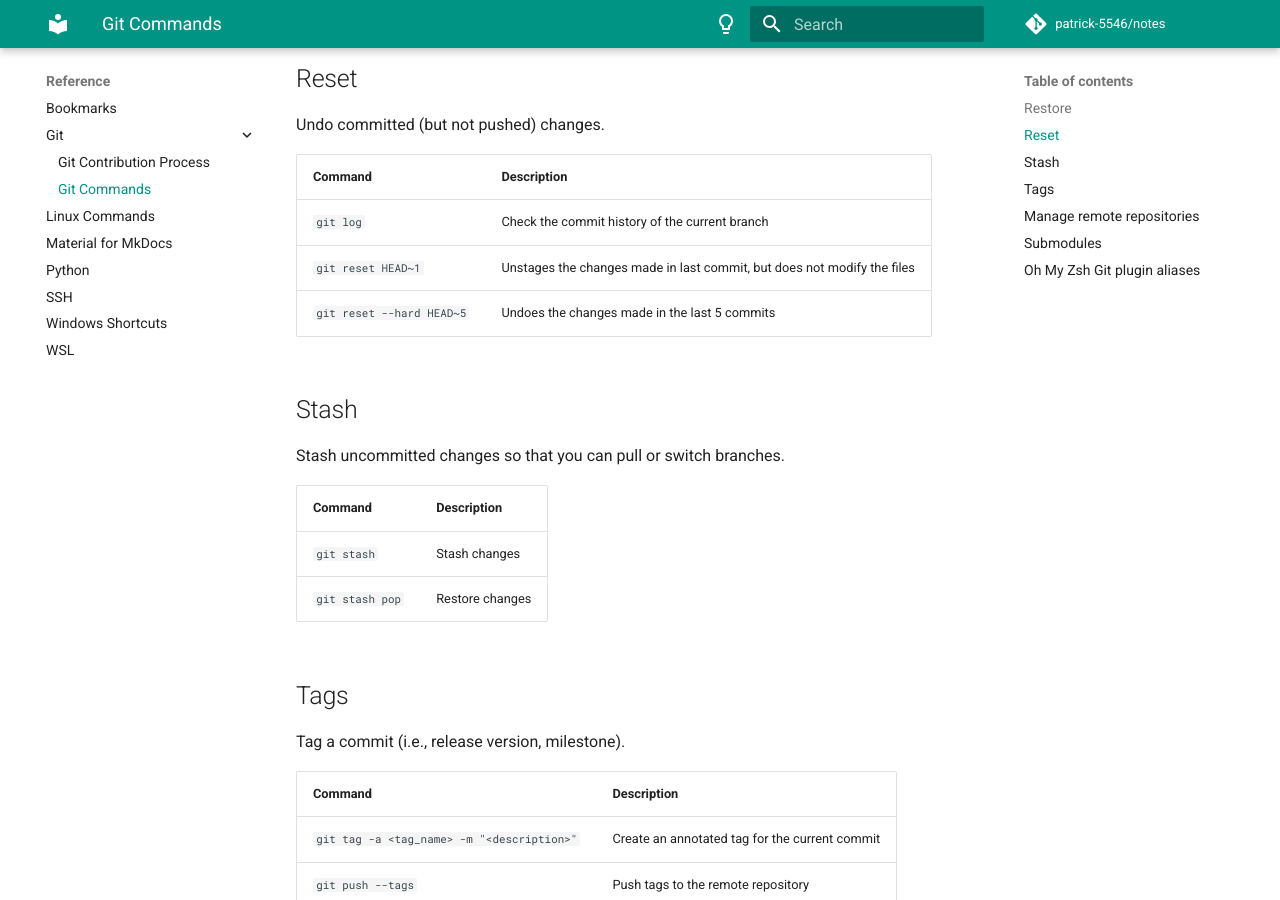
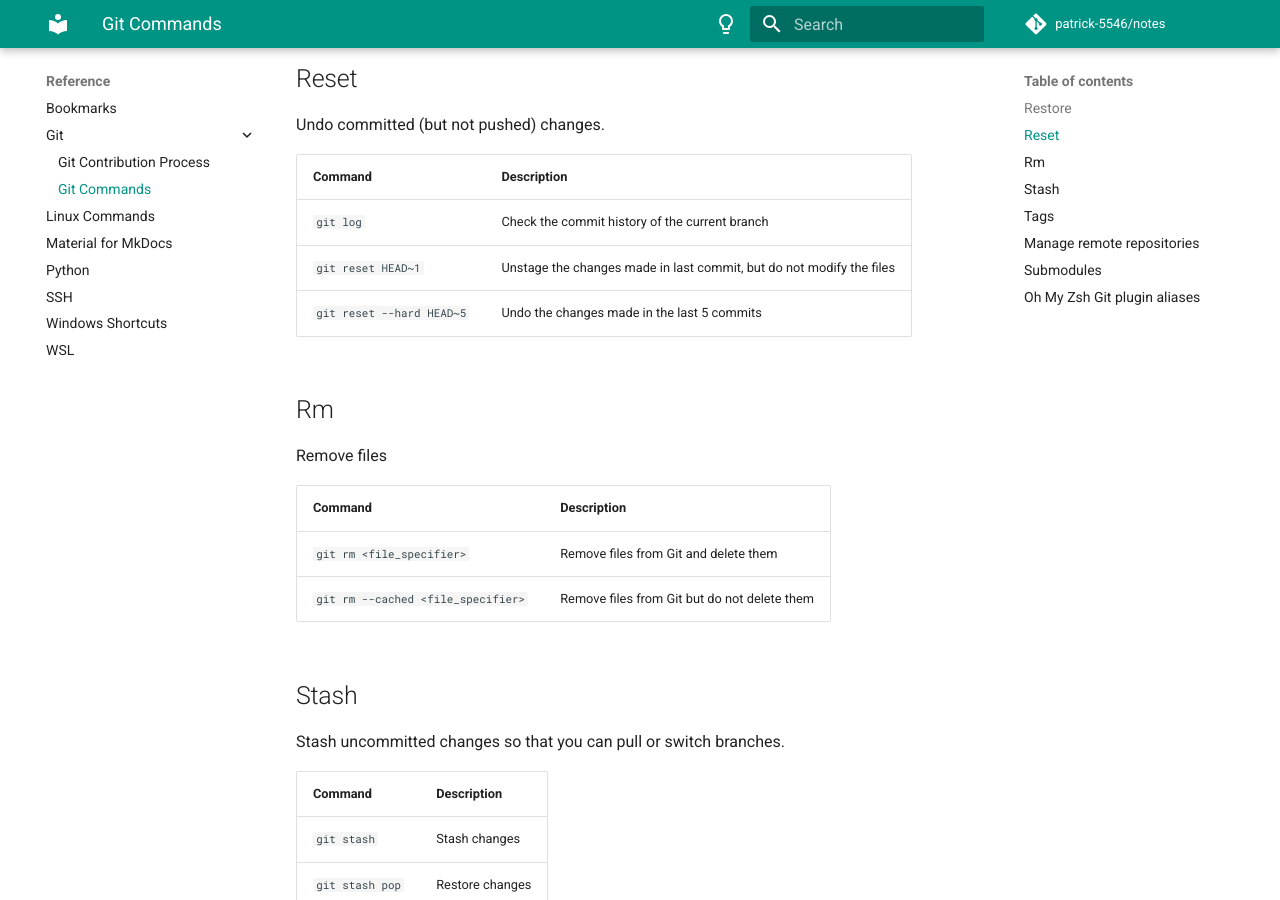
Before and after one commit to patrick-5546/notes, an MkDocs documentation site: the page built from docs/reference/git/git_commands.md, in a window 1280 px wide and 900 px high, scrolled down 825 px. Built offline with MkDocs 1.6.1 and Material for MkDocs 9.7.7, drawn with Linux system fonts in a browser that asks for light colours; comment, search, counter and statistics services are not loaded; some of the changed text lies outside the part shown.

Commit message:
Update git commands

````diff
--- a/docs/reference/git/git_commands.md
+++ b/docs/reference/git/git_commands.md
@@ -26,8 +26,17 @@ Undo committed (but not pushed) changes.
 | Command | Description |
 | --------- | ----------- |
 | `git log` | Check the commit history of the current branch |
-| `git reset HEAD~1` | Unstages the changes made in last commit, but does not modify the files |
-| `git reset --hard HEAD~5` | Undoes the changes made in the last 5 commits |
+| `git reset HEAD~1` | Unstage the changes made in last commit, but do not modify the files |
+| `git reset --hard HEAD~5` | Undo the changes made in the last 5 commits |
+
+## Rm
+
+Remove files
+
+| Command | Description |
+| --------- | ----------- |
+| `git rm <file_specifier>` | Remove files from Git and delete them |
+| `git rm --cached <file_specifier>` | Remove files from Git but do not delete them |
 
 ## Stash
 
@@ -113,6 +122,8 @@ grh='git reset'
 grhh='git reset --hard'
 grs='git restore'
 grst='git restore --staged'
+grm='git rm'
+grmc='git rm --cached'
 gst='git status'
 gsu='git submodule update'
 ```
````
